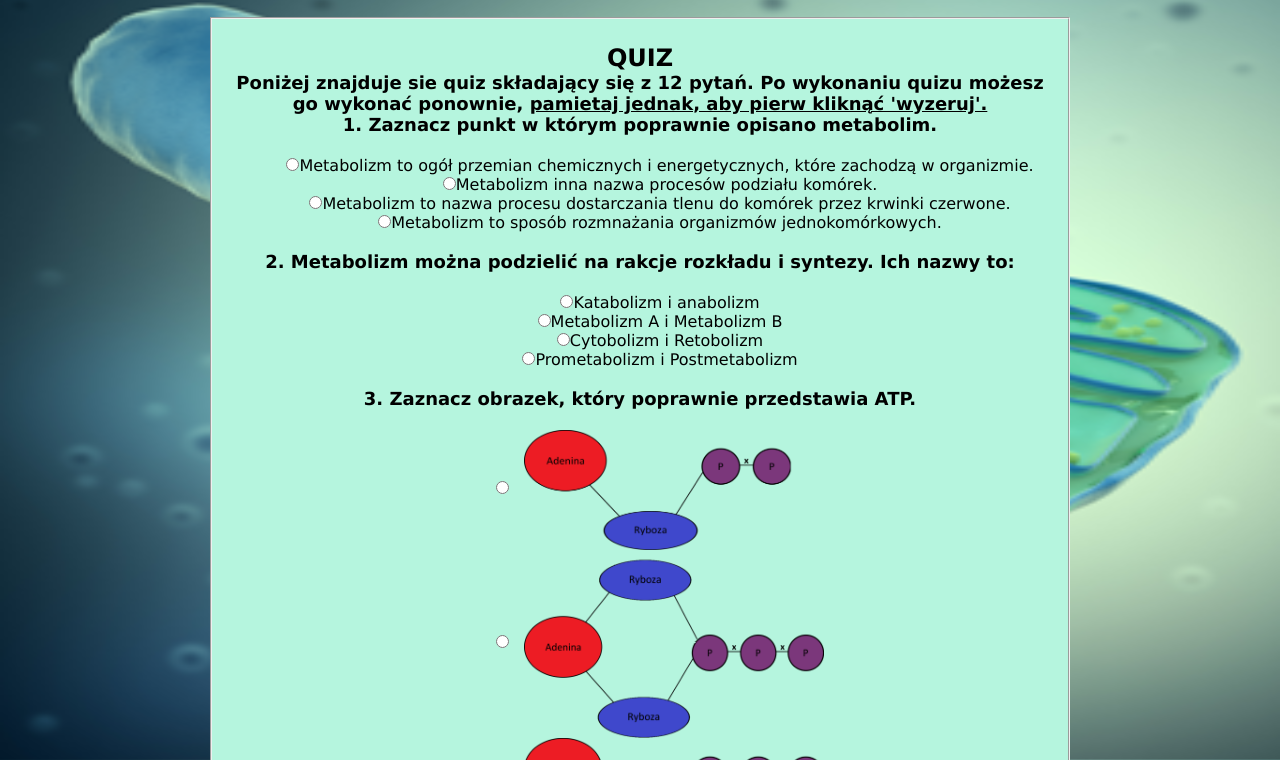
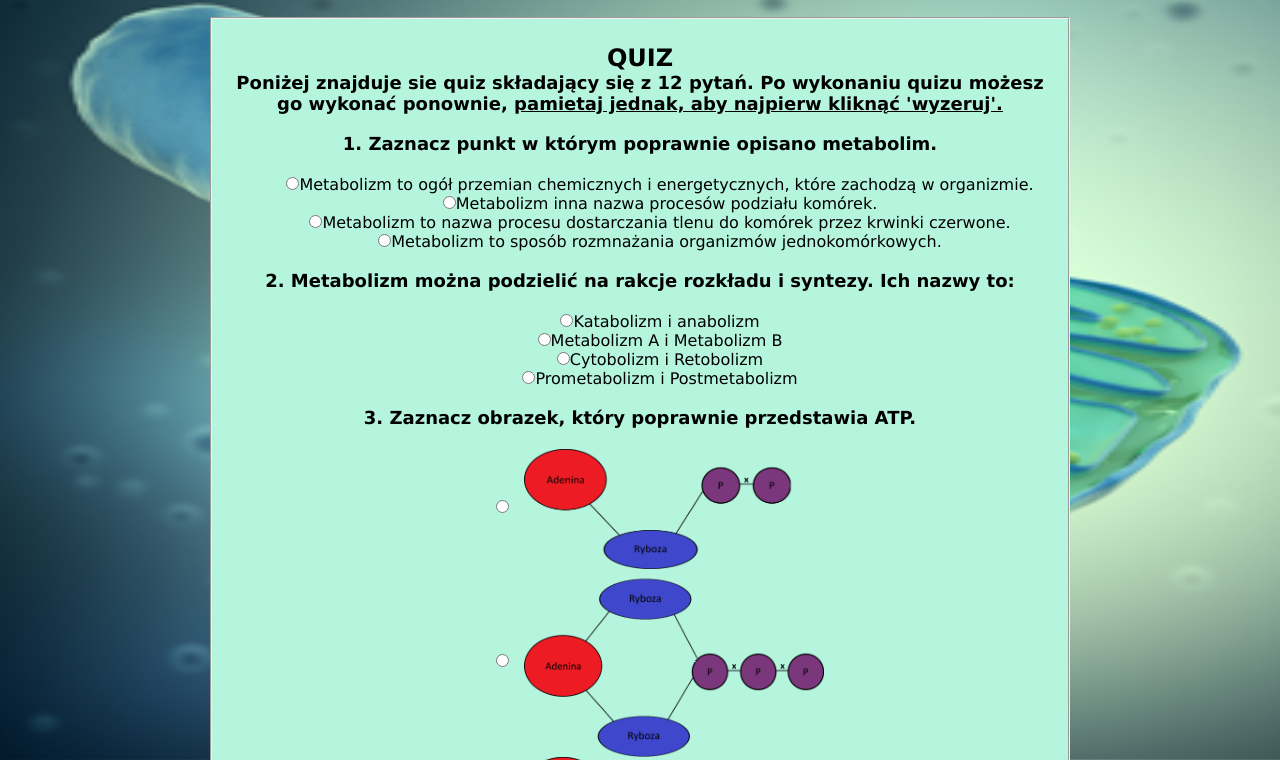
Before and after one commit to MaciejKur/quizbiologia.github.io, a plain HTML site: page index.html in a window 1280 px wide. Shown: the part 40-800 px from the top of the page. Drawn offline with Linux system fonts and the light colour scheme.

Commit message:
zmiany index

```diff
--- a/index.html
+++ b/index.html
@@ -297,9 +297,9 @@
     <h2 id="quiz">QUIZ<h2>
 
    <h4>Poniżej znajduje sie quiz składający się z 12 pytań. Po wykonaniu quizu możesz go wykonać ponownie,
-       <u> pamietaj jednak, aby pierw kliknąć 'wyzeruj'.</u>
+       <u> pamietaj jednak, aby najpierw kliknąć 'wyzeruj'.</u>
 </h4>
-
+</br>
     <p>1. Zaznacz punkt w którym poprawnie opisano metabolim.<p></br>
     <form name="formularz" onsubmit="oblicz();return false;">
 
```
